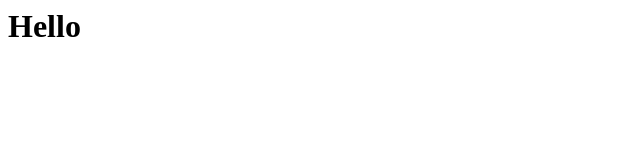
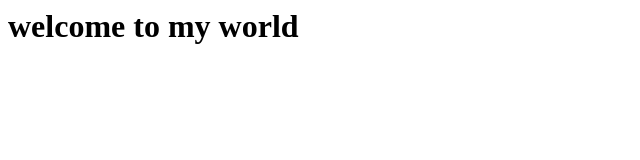
Before and after one commit to nsatwik/project-srishakthi, a plain HTML site: page index.html in a window 1280 px wide. Shown: the whole page, without its empty margins (0-640 px from the left). Drawn offline with Linux system fonts and the light colour scheme.

Commit message:
Update index.html

```diff
--- a/index.html
+++ b/index.html
@@ -1,3 +1,3 @@
 <html>
-	<h1>Hello</h1>
+	<h1>welcome to my world</h1>
 </html>
```
